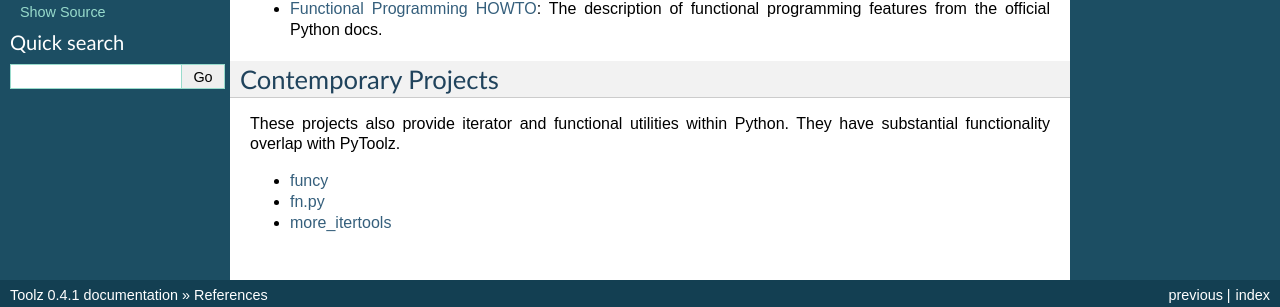
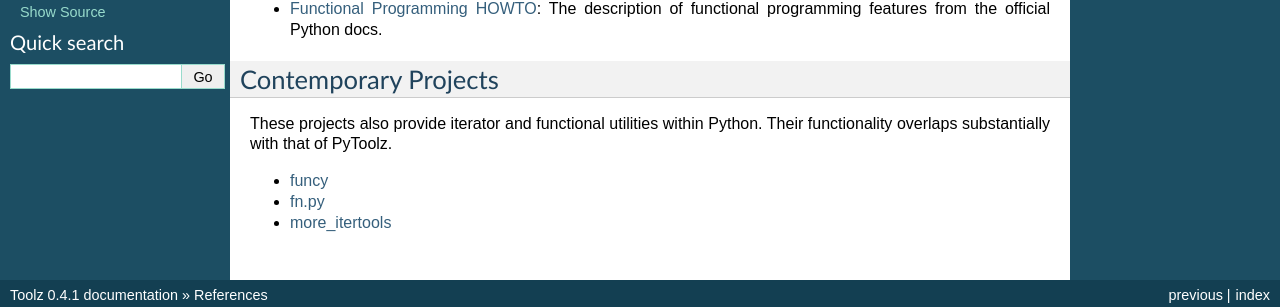
Before and after one commit to pytoolz/toolz, a Sphinx documentation site: the page built from doc/source/references.rst, in a window 1280 px wide. Shown: the part 199-506 px from the top of the page. Built offline with Sphinx 7.4.7, drawn with Linux system fonts in a browser that asks for light colours.

Commit message:
Add stronger wording in contemporary references
wording suggestion by @eigenhombre

```diff
--- a/doc/source/references.rst
+++ b/doc/source/references.rst
@@ -19,7 +19,7 @@ Contemporary Projects
 ---------------------
 
 These projects also provide iterator and functional utilities within
-Python. They have substantial functionality overlap with PyToolz.
+Python. Their functionality overlaps substantially with that of PyToolz.
 
 -  `funcy <https://github.com/suor/funcy/>`__
 -  `fn.py <https://github.com/kachayev/fn.py>`__
```
